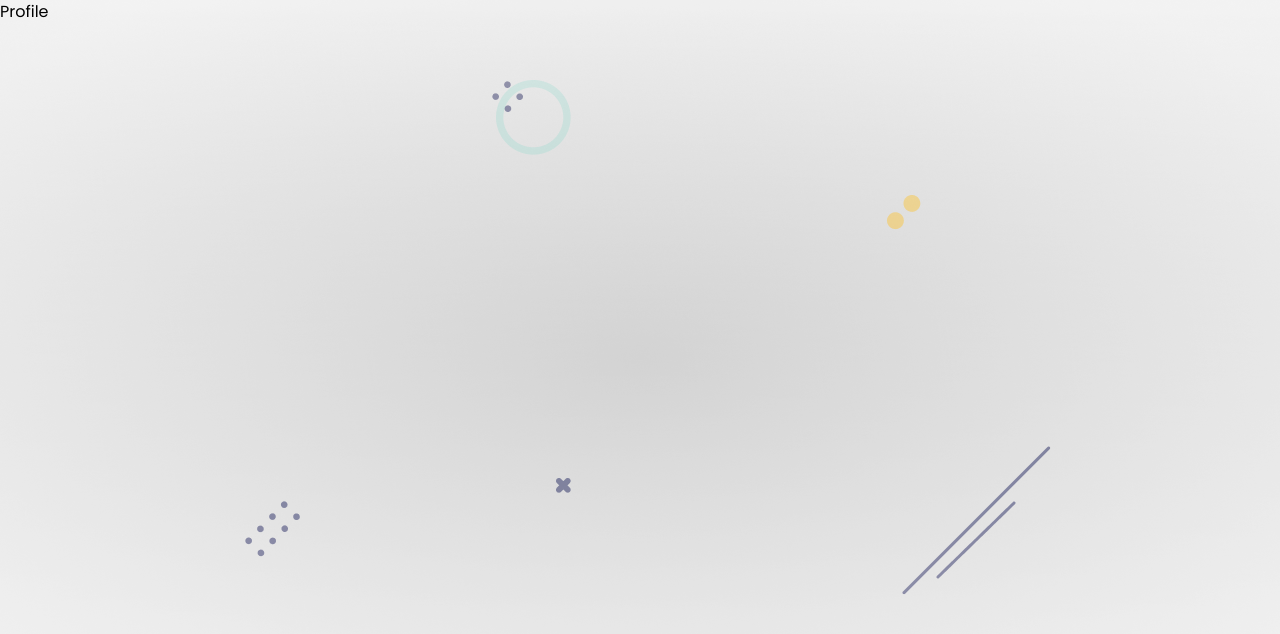
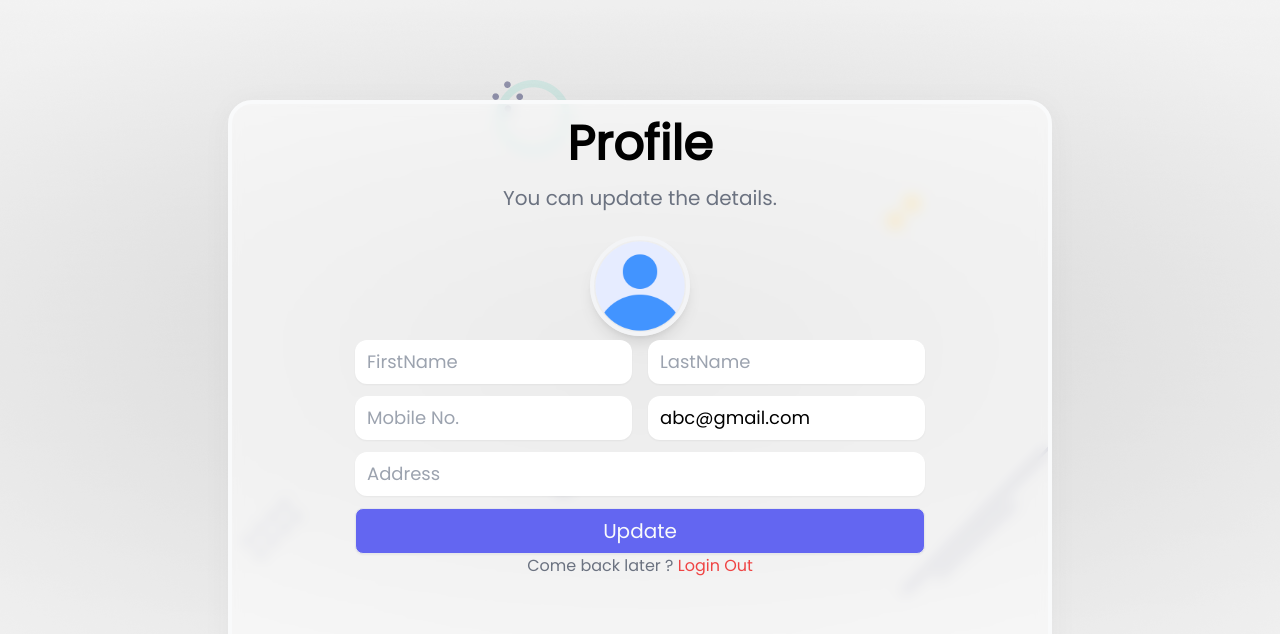
Before and after one commit to SGsubuuu-2322/MERN_LOGIN_APP_WITH_RESET_EMAIL, a React (Vite) app in the folder client_app/client-side-app/: page /profile in a window 1280 px wide. Shown: the top 634 px of the page. Built offline with nearby package versions, Linux system fonts and the light colour scheme.

Commit message:
Created the profile component...

```diff
--- a/client_app/client-side-app/src/components/Profile.jsx
+++ b/client_app/client-side-app/src/components/Profile.jsx
@@ -1,7 +1,131 @@
-// import React from 'react'
+// import React from "react";
+import { Link, useNavigate } from "react-router-dom";
+import styles from "../styles/Username.module.css";
+import extend from "../styles/Profile.module.css";
+import avatar from "../assets/profile.png";
+import { Toaster } from "react-hot-toast";
+import { useFormik } from "formik";
+import { profileValidation } from "../helper/validate";
+import { useState } from "react";
+import convertToBase64 from "../helper/convert";
+// import { useAuthStore } from '../store/store'
 
 function Profile() {
-  return <div>Profile</div>;
+  const navigate = useNavigate();
+  const [file, setFile] = useState();
+
+  const formik = useFormik({
+    initialValues: {
+      firstName: "",
+      lastName: "",
+      email: "abc@gmail.com",
+      mobile: "",
+      address: "",
+    },
+    validate: profileValidation,
+    validateOnBlur: false,
+    validateOnChange: false,
+    onSubmit: async (values) => {
+      values = await Object.assign(values, { profile: file || "" });
+      console.log(values);
+    },
+  });
+
+  /** formik doensn't support file upload so we need to create this handler */
+  const onUpload = async (e) => {
+    const base64 = await convertToBase64(e.target.files[0]);
+    setFile(base64);
+  };
+
+  return (
+    <div className="container mx-auto">
+      <Toaster position="top-center" reverseOrder={false}></Toaster>
+
+      <div className="flex justify-center items-center h-screen">
+        <div
+          className={styles.glass}
+          style={{ width: "45%", paddingTop: "1em" }}
+        >
+          <div className="title flex flex-col items-center">
+            <h4 className="text-5xl font-bold">Profile</h4>
+            <span className="py-4 text-xl w-2/3 text-center text-gray-500">
+              You can update the details.
+            </span>
+          </div>
+
+          <form className="py-1" onSubmit={formik.handleSubmit}>
+            <div className="profile flex justify-center py-1">
+              <label htmlFor="profile">
+                <img
+                  src={file || avatar}
+                  className={`${styles.profile_img}`}
+                  alt="avatar"
+                />
+              </label>
+
+              <input
+                onChange={onUpload}
+                type="file"
+                id="profile"
+                name="profile"
+              />
+            </div>
+
+            <div className="textbox flex flex-col items-center gap-3">
+              <div className="name flex w-3/4 gap-4">
+                <input
+                  {...formik.getFieldProps("firstName")}
+                  className={`${styles.textbox}  ${extend.textbox}`}
+                  type="text"
+                  placeholder="FirstName"
+                />
+                <input
+                  {...formik.getFieldProps("lastName")}
+                  className={`${styles.textbox}  ${extend.textbox}`}
+                  type="text"
+                  placeholder="LastName"
+                />
+              </div>
+
+              <div className="name flex w-3/4 gap-4">
+                <input
+                  {...formik.getFieldProps("mobile")}
+                  className={`${styles.textbox}  ${extend.textbox}`}
+                  type="text"
+                  placeholder="Mobile No."
+                />
+                <input
+                  {...formik.getFieldProps("email")}
+                  className={`${styles.textbox}  ${extend.textbox}`}
+                  type="text"
+                  placeholder="Email*"
+                />
+              </div>
+
+              <input
+                {...formik.getFieldProps("address")}
+                className={`${styles.textbox}  ${extend.textbox}`}
+                type="text"
+                placeholder="Address"
+              />
+              <button className={styles.btn} type="submit">
+                Update
+              </button>
+            </div>
+
+            <div className="text-center">
+              <span className="text-gray-500">
+                Come back later ?{" "}
+                <Link className="text-red-500" to="/">
+                  Login Out
+                </Link>
+              </span>
+            </div>
+          </form>
+        </div>
+      </div>
+    </div>
+  );
 }
 
 export default Profile;
--- /dev/null
+++ b/client_app/client-side-app/src/styles/Profile.module.css
@@ -0,0 +1,11 @@
+.glass {
+  @apply h-5/6 w-5/6;
+}
+
+.profile_img {
+  @apply w-40 cursor-pointer;
+}
+
+.textbox {
+  @apply w-3/4;
+}
```
